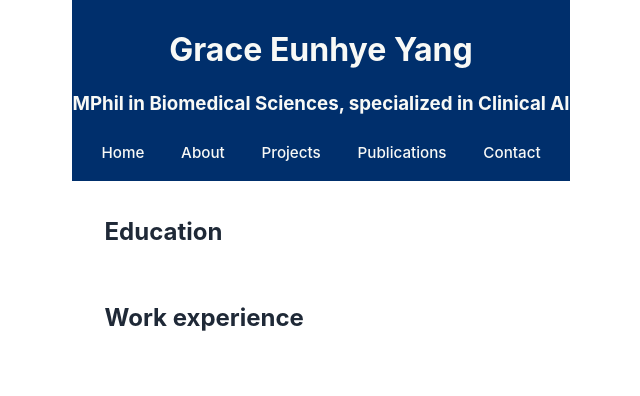
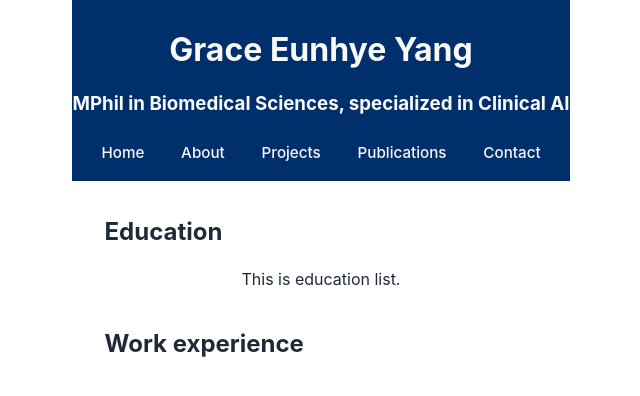
Before and after one commit to grace00821/portfolio_2026, a React (Vite) app: page /About in a window 1280 px wide. Shown: the top 396 px of the page, without its empty margins (319-959 px from the left). Built offline with nearby package versions, Linux system fonts and the light colour scheme.

Commit message:
about page init

```diff
--- a/src/pages/About.jsx
+++ b/src/pages/About.jsx
@@ -2,15 +2,16 @@ import React from 'react';
 
 export default function About() {
   return (
-    <div className="app-container">
     <main>
       <h2 className="section-title">
         Education
       </h2>
+      <section className="edu-list">
+        This is education list.
+      </section>
       <h2 className="section-title">
         Work experience
       </h2>
     </main>
-    </div>
   );
 }
--- a/src/pages/about.jsx
+++ b/src/pages/about.jsx
@@ -2,15 +2,16 @@ import React from 'react';
 
 export default function About() {
   return (
-    <div className="app-container">
     <main>
       <h2 className="section-title">
         Education
       </h2>
+      <section className="edu-list">
+        This is education list.
+      </section>
       <h2 className="section-title">
         Work experience
       </h2>
     </main>
-    </div>
   );
 }
```
Also changed, not shown: 2 other files (tests, documents, lock files or other folders). Lines whose indentation alone changed are shown as unchanged.
